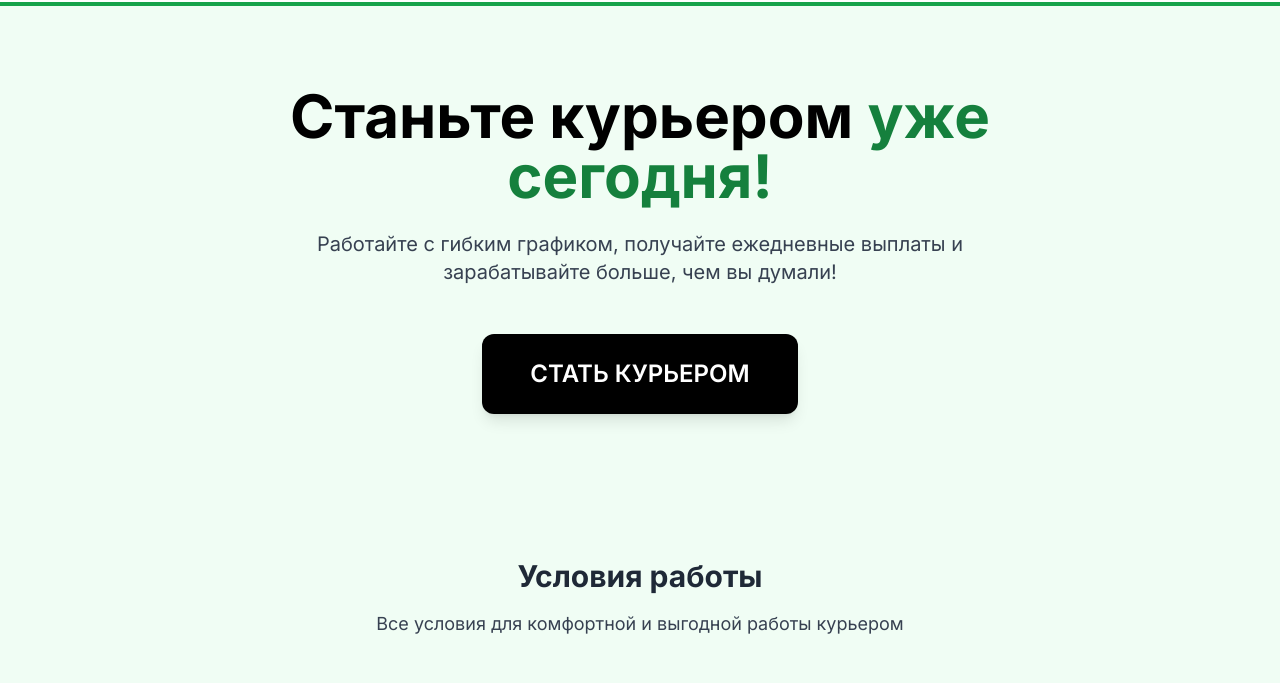
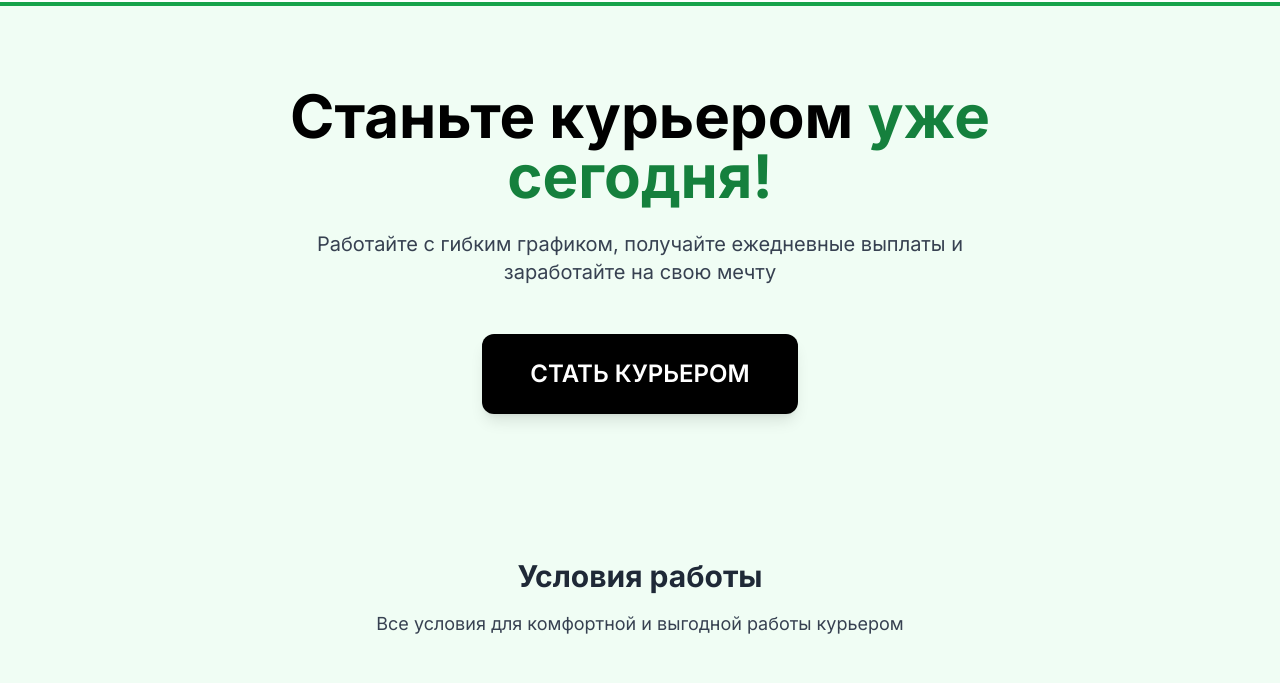
Before and after one commit to DgimiChe/DgimiChe.github.io, a plain HTML site: page index.html in a window 1280 px wide. Shown: the part 70-753 px from the top of the page. Drawn offline with nearby package versions, Linux system fonts and the light colour scheme.

Commit message:
Update index.html
Правки в описании

```diff
--- a/index.html
+++ b/index.html
@@ -36,7 +36,7 @@
                 <span class="text-green-700"> уже сегодня!</span>
             </h2>
             <p class="text-xl text-gray-700 mb-12 max-w-3xl mx-auto">
-                Работайте с гибким графиком, получайте ежедневные выплаты и зарабатывайте больше, чем вы думали!
+                Работайте с гибким графиком, получайте ежедневные выплаты и заработайте на свою мечту
             </p>
             <a
                 href="https://reg.eda.yandex.ru/?advertisement_campaign=forms_for_agents&user_invite_code=addd50b4bbf24cd3a4af2c708d6eeb94&utm_content=blank"
```
